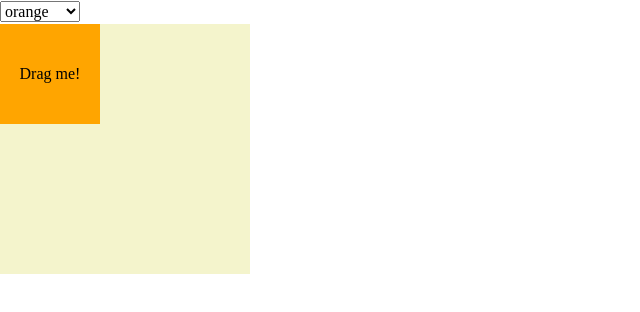
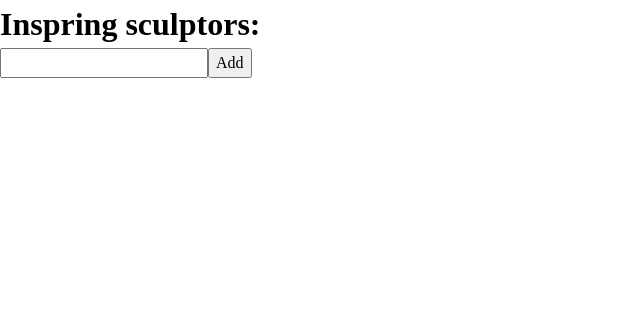
Before and after one commit to takunagai/react-official-tutorial, a React (Create React App) app: page / in a window 1280 px wide. Shown: the top 312 px of the page, without its empty margins (0-640 px from the left). Built offline with nearby package versions, Linux system fonts and the light colour scheme.

Commit message:
状態の配列の更新 1 - push で追加 (よくない例)

```diff
--- /dev/null
+++ b/src/List.jsx
@@ -0,0 +1,31 @@
+import { useState } from 'react'
+
+let nextId = 0
+
+export default function List() {
+  const [name, setName] = useState('')
+  const [artists, setArtists] = useState([])
+
+  return (
+    <>
+      <h1>Inspring sculptors:</h1>
+      <input
+        type="text"
+        value={name}
+        onChange={e => setName(e.target.value)}
+      />
+      <button onClick={() => {
+        setName('')
+        artists.push({ // push は配列を変更してしまう
+          id: nextId++,
+          name: name,
+        })
+      }}>Add</button>
+      <ul>
+        {artists.map(artist => (
+          <li key={artist.id}>{artist.name}</li>
+        ))}
+      </ul>
+    </>
+  )
+}
--- a/src/index.js
+++ b/src/index.js
@@ -22,7 +22,8 @@
 // import Form4 from './Form4'
 // import Form5 from './Form5'
 // import Scoreboard from './Scoreboard'
-import Canvas from './Canvas'
+// import Canvas from './Canvas'
+import List from './List'
 
 
 const container = document.getElementById('root')
@@ -51,7 +52,8 @@
     {/*<Form4 />*/}
     {/*<Form5 />*/}
     {/*<Scoreboard />*/}
-    <Canvas />
+    {/*<Canvas />*/}
+    <List />
   </React.StrictMode>
 )
 
```
Also changed, not shown: 1 other file (tests, documents, lock files or other folders).
